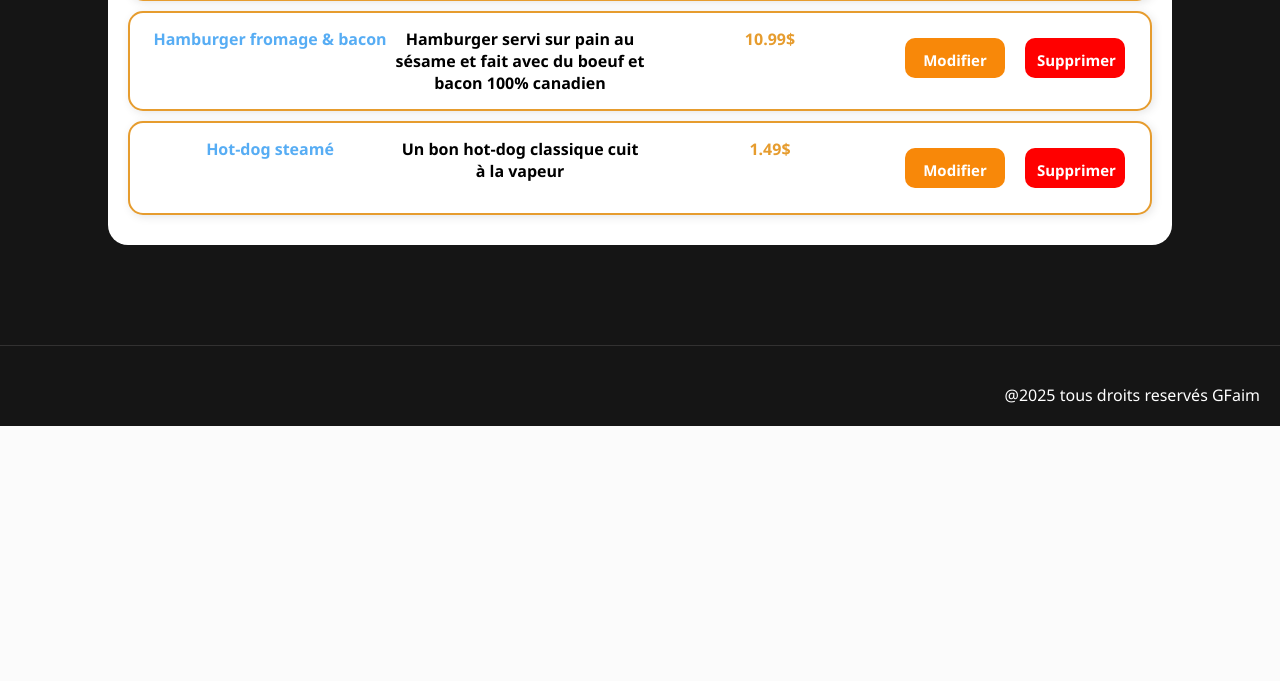
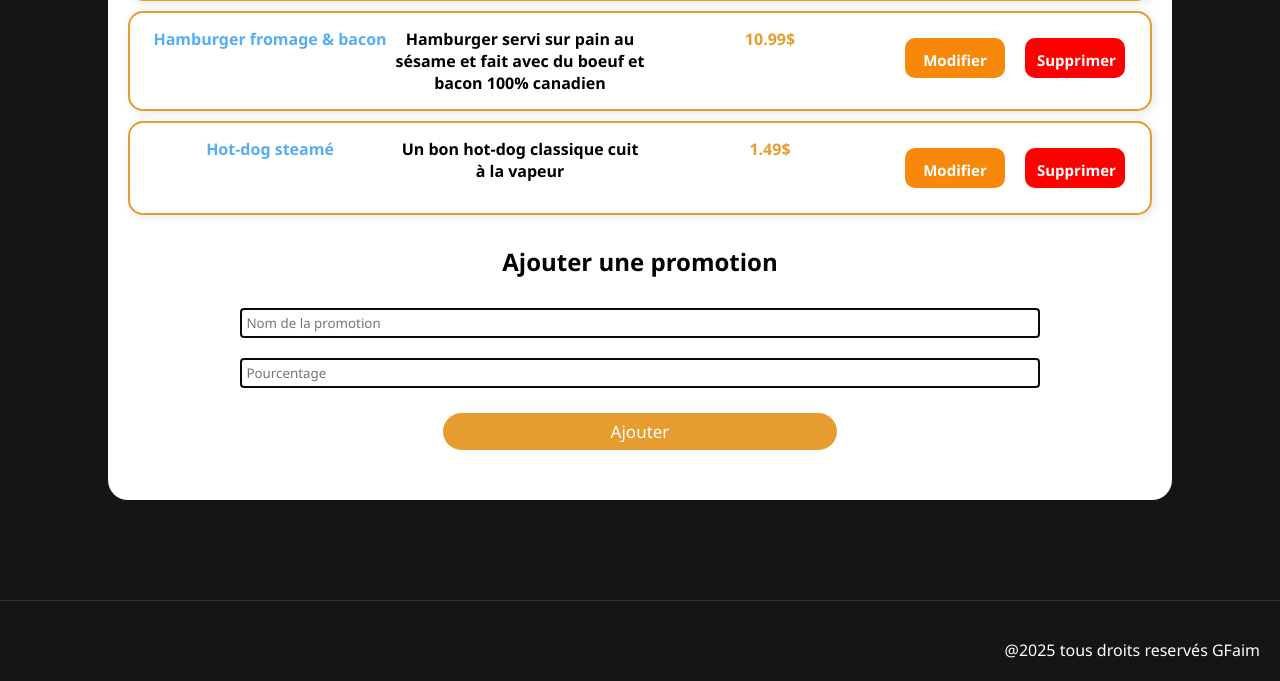
Before and after one commit to sabrinaets/GFaim, a PHP site: page /modifierMenu.html in a window 1280 px wide. Shown: the part 730-1411 px from the top of the page. Before the commit the page ends 1156 px from the top, so only its background shows below. Run offline with PHP 8.4, Linux system fonts and the light colour scheme.

Commit message:
Ajout formulaire pour les promotions

```diff
--- a/modifierMenu.html
+++ b/modifierMenu.html
@@ -64,6 +64,24 @@
                 <button class="boutonSupprimer">Supprimer</button>
             </li>
         </ul>
+        <div class="formAjouterPromotion">
+            <h2>Ajouter une promotion</h2>
+            <form id="ajouterPromotion" action="post">
+                <input type="hidden" id="editProductId" />
+                <input
+                  type="text"
+                  id="nomPromotion"
+                  placeholder="Nom de la promotion"
+                  required
+                />
+                <input
+                  type="number"
+                  id="pourcentagePromotion"
+                  placeholder="Pourcentage"
+                  step="0.01"
+                  required
+                />
+                <input  style="font-size:17px; padding:7px; margin-top:15px; border:none; width:40%; border-radius:20px" type="submit" value="Ajouter">
     </main>
     <footer>
         <p>@2025 tous droits reservés GFaim</p>
--- a/style.css
+++ b/style.css
@@ -368,13 +368,13 @@ footer{
     height:100%;
     background-color: white;
 }
-.formConnexion h2,.formInscription h2, .formAjouterArticle h2,.formModifierArticle h2{
+.formConnexion h2,.formInscription h2, .formAjouterArticle h2,.formModifierArticle h2,.formAjouterPromotion h2{
     background-color: transparent;
     display:flex;
     justify-content: center;
     padding-top:20px;
 }
-#connecter,#inscrire,#ajouterArticle,#modifierArticle{
+#connecter,#inscrire,#ajouterArticle,#modifierArticle,#ajouterPromotion{
     background-color: transparent;
     padding:20px;
     display:flex;
@@ -428,14 +428,22 @@ footer{
     margin:10px;
     border:2px solid rgb(9, 10, 10);
 }
-.formConnexion input[type="submit"],.formInscription input[type="submit"],.formAjouterArticle input[type="submit"],.formModifierArticle input[type="submit"]{
+#ajouterPromotion input{
+    width:80%;
+    padding:4px;
+    border-radius: 4px;
+    align-self: center;
+    margin:10px;
+    border:2px solid rgb(9, 10, 10);
+}
+.formConnexion input[type="submit"],.formInscription input[type="submit"],.formAjouterArticle input[type="submit"],.formModifierArticle input[type="submit"],.formAjouterPromotion input[type="submit"]{
   font-size:15px;
   align-self:center;
   background-color:var(--monOrange);
   color:white;
   cursor: pointer;
 }
-.formConnexion input[type="submit"]:hover,.formInscription input[type="submit"]:hover,.formAjouterArticle input[type="submit"]:hover,.formModifierArticle input[type="submit"]:hover{
+.formConnexion input[type="submit"]:hover,.formInscription input[type="submit"]:hover,.formAjouterArticle input[type="submit"]:hover,.formModifierArticle input[type="submit"]:hover,.formAjouterPromotion input[type="submit"]:hover{
     margin-top:10px;
     background-color: var(--bleuLogo);
 }
```
